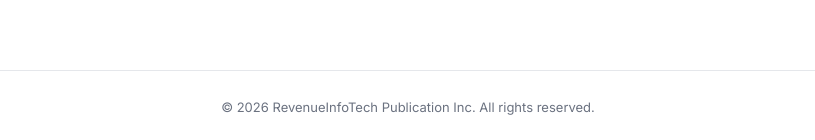
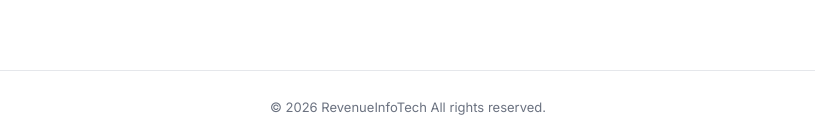
Before and after one commit to Marketer-raja/revenueinfotech, a plain HTML site: page editorial-ethics.html in a window 1280 px wide. Shown: the part 1679-1819 px from the top of the page, without its empty margins (232-1047 px from the left). Drawn offline with Linux system fonts and the light colour scheme.

Commit message:
Update editorial-ethics.html

```diff
--- a/editorial-ethics.html
+++ b/editorial-ethics.html
@@ -213,7 +213,7 @@ height="0" width="0" style="display:none;visibility:hidden"></iframe></noscript>
 </main>
 
 <footer class="site-footer">
-  &copy; 2026 RevenueInfoTech Publication Inc. All rights reserved.
+  &copy; 2026 RevenueInfoTech All rights reserved.
 </footer>
 
 </body>
```
